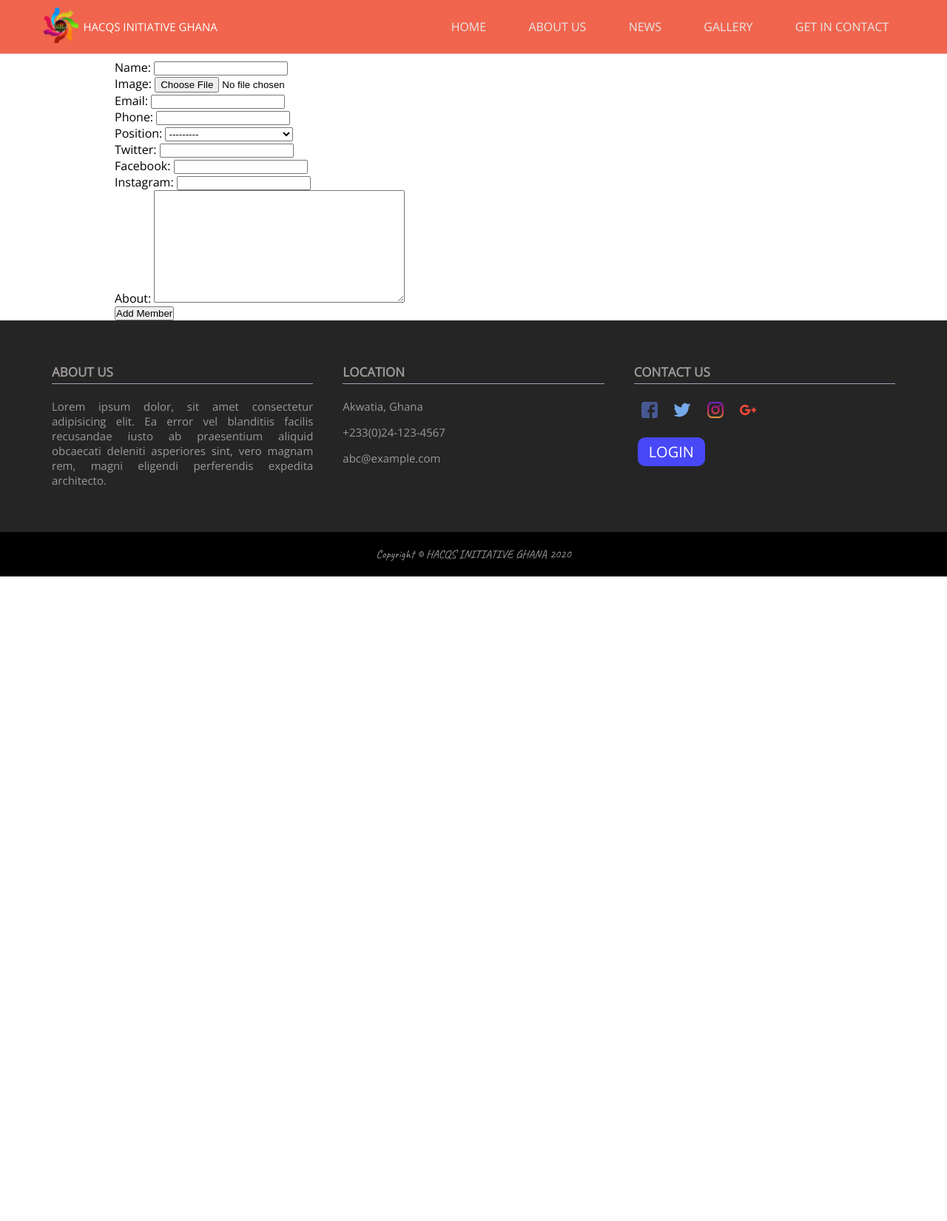
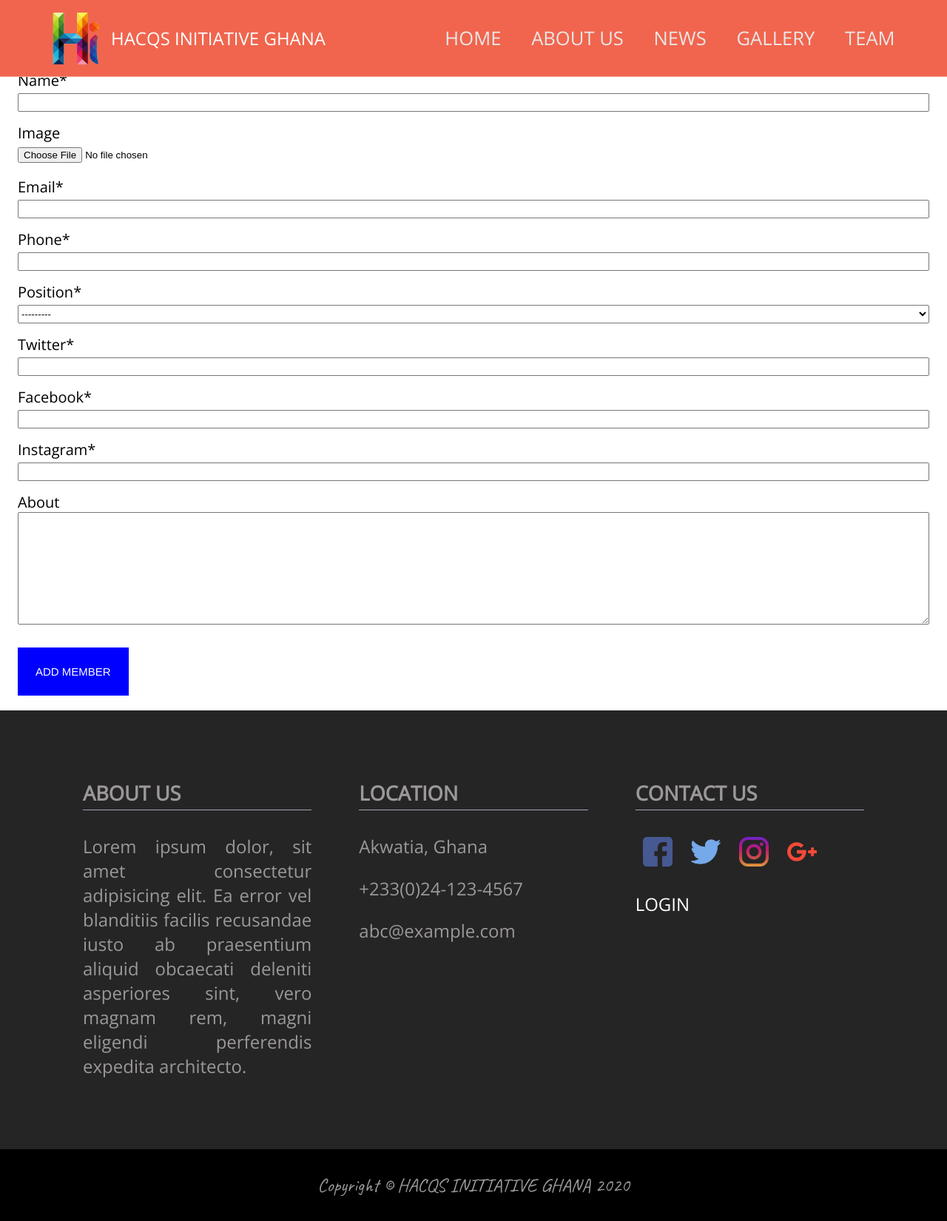
Before and after one commit to Moadams/hacqsinitiative, a Django app: page /add-member/ in a window 1280 px wide. Shown: the whole page at 74% size. Before the commit the page ends 779 px from the top, so only its background shows below. Run offline with Django 3.2, Linux system fonts and the light colour scheme; data comes from the database, SQL or seed files in the repository; both versions use the stored data as it was after the commit; some libraries are stand-ins or nearby versions; some web fonts are replaced.

Commit message:
Made a few changes on the form by adding the crispy form template and replaced the contact us nav with team

```diff
--- a/HIGH/settings.py
+++ b/HIGH/settings.py
@@ -39,8 +39,11 @@ INSTALLED_APPS = [
     'django.contrib.sessions',
     'django.contrib.messages',
     'django.contrib.staticfiles',
-    'base.apps.BaseConfig'
+    'base.apps.BaseConfig',
+    'crispy_forms'
 ]
+
+CRISPY_TEMPLATE_PACK= 'bootstrap4'
 
 MIDDLEWARE = [
     'whitenoise.middleware.WhiteNoiseMiddleware',
--- a/base/templates/about.htm
+++ b/base/templates/about.htm
@@ -14,9 +14,7 @@
     <div class="container">
         <div class="main-message">
 
-            <p id="about-header-p">
-                Lorem ipsum dolor sit, amet conseconsectetur adipisicing elit. Placeat corporis asperiores omnis vitae facilis
-            </p>
+
 
         </div>
     </div>
--- a/base/templates/contact.htm
+++ /dev/null
@@ -1 +0,0 @@
-{% extends 'main.htm' %} {% block content %} This is the Contact page {% endblock %}
--- a/base/templates/forms/add-member.htm
+++ b/base/templates/forms/add-member.htm
@@ -1,4 +1,42 @@
-{% extends 'main.htm' %} {% load static %} {% block content %}
+{% extends 'main.htm' %} {% load static %}
+{% load crispy_forms_tags %}
+{% block content %}
+
+<style>
+     .add-btn{
+            background-color: blue;
+            padding: 1.5rem;
+            color: white;
+            font-size: 15px;
+            text-transform: uppercase;
+            transition: all 1s ease;
+            margin-bottom: 20px;
+            margin-top: 10px;
+            border: none;
+        }
+        .add-btn:hover {
+            background-color:rgb(72, 72, 255);
+            box-shadow: .5rem .5rem 3rem rgba(0, 0, 0, 0.5);
+        }
+
+        .view-more a{
+            color: white;
+        }
+        body{
+            font-size: 20px;
+        }
+        input,select{
+            width: 100%;
+            height: 25px;
+        }
+        textarea{
+            width: 100%;
+        }
+
+        .form-group{
+            margin: 15px auto;
+        }
+</style>
 
 <div class="container">
     <div style="height: 80px;">
@@ -6,9 +44,9 @@
     </div>
     <form action="" method="post">
         {% csrf_token %}
-        {{form.as_p}}
+        {{form|crispy}}
 
-        <input type="submit" value="Add Member">
+        <button type="submit" class="add-btn"> Add Member </button>
     </form>
 </div>
 
--- a/base/templates/login.htm
+++ b/base/templates/login.htm
@@ -38,7 +38,7 @@
                                     <div class="text-center">
                                         <h4 class="text-dark mb-4">HACQS INITIATIVE | GHANA </h4>
                                     </div>
-                                    <form class="user" action="" method="post">
+                                    <form class="user" action="" method="post" autocomplete="off">
                                         {% csrf_token %}
                                         <div class="form-group">
                                             <input class="form-control form-control-user" type="text" id="exampleInputEmail" aria-describedby="emailHelp" placeholder="Username" name="username">
--- a/base/templates/main.htm
+++ b/base/templates/main.htm
@@ -41,18 +41,22 @@
                             {% if user.is_authenticated %}
                             <p style="
                                 text-transform: uppercase;
-                                font-size: 20px;
-                                padding: 25px 5px;">
-                                <a href="{% url 'logout_user' %}" class="login-btn">
+                                font-size: 1.5rem;
+                                padding: 0;
+                                margin: 1.5rem 0;
+                                ">
+                                <a href="{% url 'logout_user' %}" style="color: white;" class="footer-btn">
                                     logout
                                 </a>
                             </p>
                             {% else %}
                             <p style="
-                                text-transform: uppercase;
-                                font-size: 20px;
-                                padding: 25px 5px;">
-                                <a href="{% url 'login_user' %}" class="login-btn">
+                            text-transform: uppercase;
+                                font-size: 1.5rem;
+                                padding: 0;
+                                margin: 1.5rem 0
+                                ">
+                                <a href="{% url 'login_user' %}" style="color: white;" class="">
                                     login
                                 </a>
                             </p>
--- a/base/templates/nav-bar.htm
+++ b/base/templates/nav-bar.htm
@@ -32,13 +32,11 @@
             border-radius: 10px; color: rgb(255, 255, 255);
             transition: .5s all;
         }
-        .login-btn:hover{
-            background-color: white;
-            border: 1px solid rgb(91, 91, 236);
-            box-shadow: .5rem .5rem 3rem rgba(0, 0, 0, 0.5);
+        .footer-btn:hover{
+            color: rgb(99, 98, 98);
         }
-        .login-btn:hover,
-        .login-btn a:hover{
+        .footer-btn:hover,
+        .footer-btn a:hover{
             color: rgb(91,91,236);
         }
     </style>
@@ -49,7 +47,7 @@
         <nav>
             <div class="nav-brand">
                 <a href="{% url 'home' %}">
-                    <img style="width: 5rem;" src="{% static 'images/logo2.png' %}" alt="logo">
+                    <img style="width: 5rem;" src="{% static './images/transparent_logo(1).png' %}" alt="logo">
                     <span class="nav-text">HACQS INITIATIVE GHANA</span>
                 </a>
             </div>
@@ -59,7 +57,7 @@
                 <li id="about" class="custom-nav-item"><a href="{% url 'about' %}" class="custom-nav-link">About Us</a></li>
                 <li id="news" class="custom-nav-item"><a href="{% url 'news' %}" class="custom-nav-link">News</a></li>
                 <li id="gallery" class="custom-nav-item"><a href="{% url 'gallery' %}" class="custom-nav-link">Gallery</a></li>
-                <li id="contact" class="custom-nav-item"><a href="{% url 'contact' %}" class="custom-nav-link">Get In Contact</a></li>
+                <li id = 'team' class="custom-nav-item"><a href="{% url 'team' %}" class="custom-nav-link">TEAM</a></li>
             </ul>
             <div class="burger">
                 <div class="line1"></div>
--- a/base/templates/team.htm
+++ b/base/templates/team.htm
@@ -37,7 +37,7 @@
 
 <section class="team-section jumbo">
     <div class="welcome-container">
-        <h1 class="heading">The team</h1>
+        <h1 class="heading" style="z-index: -1;">The team</h1>
         <div class="card-wrapper-custom">
 
 
@@ -80,5 +80,9 @@
         {% endif %}
 </section>
 
+<script>
+    activeNav = document.getElementById('team')
+    activeNav.classList += ' custom-nav-link-active'
+</script>
 
 {% endblock %}
--- a/base/urls.py
+++ b/base/urls.py
@@ -7,7 +7,7 @@ urlpatterns = [
     path('about/',views.about, name = 'about'),
     path('news/',views.news, name= 'news'),
     path('gallery/',views.gallery, name = 'gallery'),
-    path('contact/',views.contact, name = 'contact'),
+
     path('news/<slug:slug>',views.post, name = 'post'),
     path('team/',views.team, name = 'team'),
 
--- a/base/views.py
+++ b/base/views.py
@@ -48,8 +48,7 @@ def news(request):
 def gallery(request):
     return render(request, 'gallery.htm')
 
-def contact(request):
-    return render(request,'contact.htm')
+
 
 def post(request,slug):
     post = Post.objects.get(slug = slug)
--- a/static/css/style.css
+++ b/static/css/style.css
@@ -10,7 +10,7 @@
 
 html {
     font-family: 'Open Sans', sans-serif;
-    font-size: 10px;
+    /* font-size: 10px; */
     box-sizing: border-box;
 }
 
```
Also changed, not shown: base/templates/forms/add-post.htm (+37 -3 lines), base/templates/index.htm (+12 -8 lines), base/templates/news.htm (+5 -2 lines), db.sqlite3, static/images/hacqs.jpg (added), static/images/transparent_logo(1).png (added), static/images/transparent_logo.png (added).
